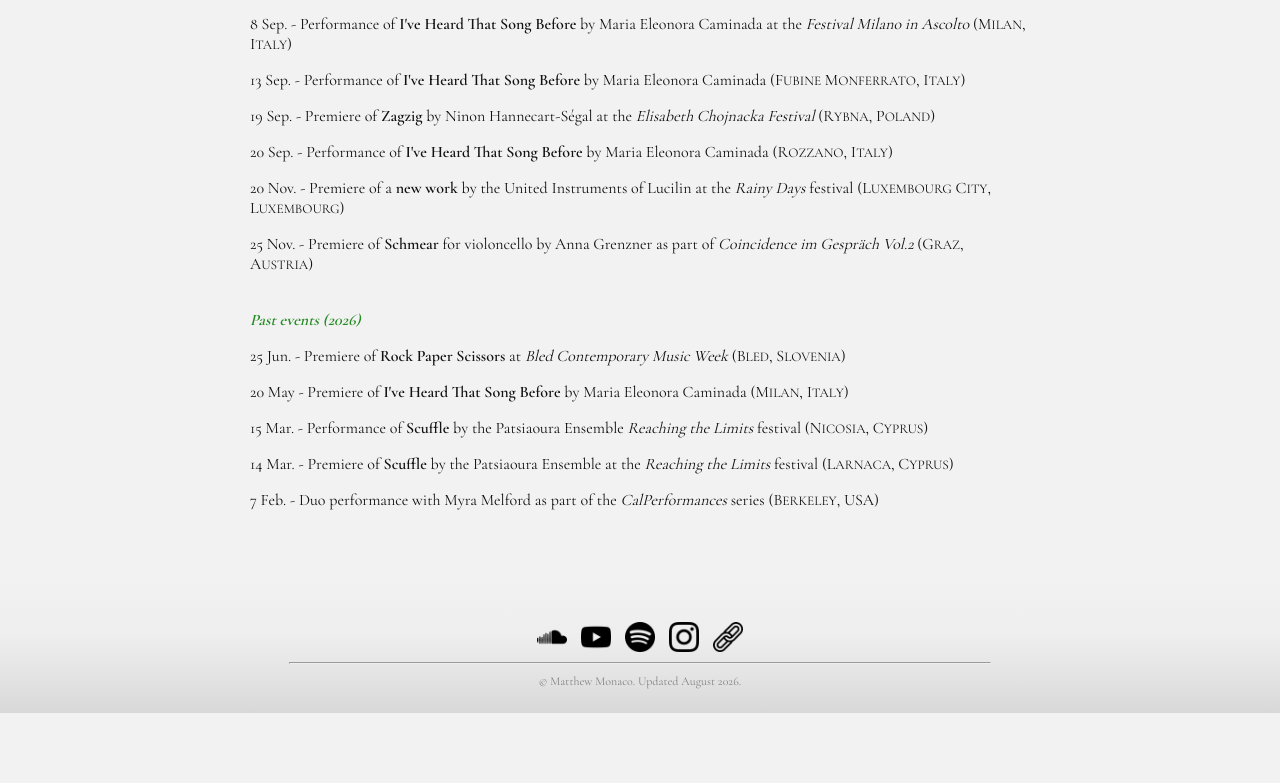
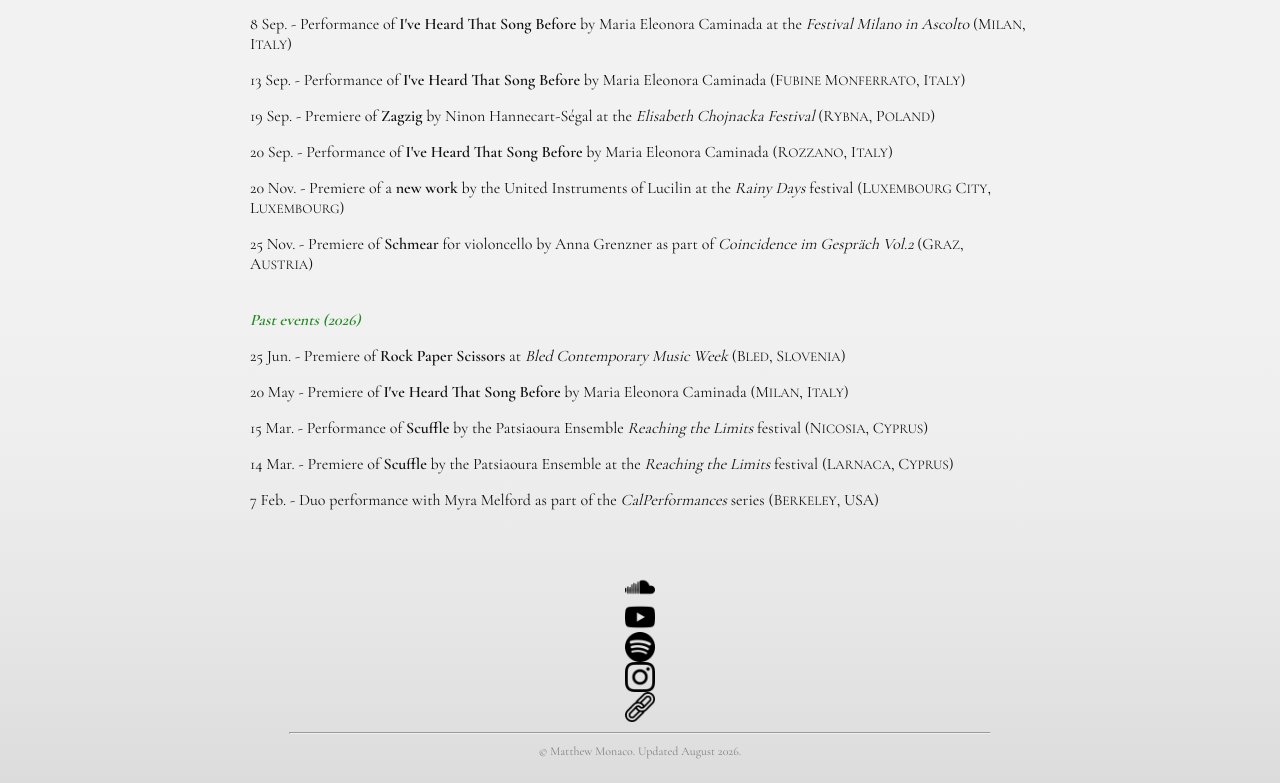
Before and after one commit to matthew-monaco/matthew-monaco.github.io, a Jekyll site: the page built from index.md, in a window 1280 px wide. Shown: the part 503-1286 px from the top of the page. Built offline with Jekyll 4.4.1, drawn with Linux system fonts in a browser that asks for light colours; before the commit the page ends 1216 px from its top, so only the background shows below that.

Commit message:
Update style.css

```diff
--- a/assets/style.css
+++ b/assets/style.css
@@ -196,25 +196,20 @@ details > *:not(summary) {
    FOOTER
 ========================= */
 
-.site-footer {
-  margin-top: 30px;
-  padding-top: 50px;
-  padding-bottom: 25px;
-
+.page-bottom {
   background: linear-gradient(
     to bottom,
     #f2f2f2 0%,
-    #eeeeee 45%,
-    #e3e3e3 75%,
-    #d8d8d8 100%
+    #f2f2f2 55%,
+    #eeeeee 72%,
+    #e5e5e5 88%,
+    #dcdcdc 100%
   );
 }
 
-.socials {
-  display: flex;
-  justify-content: center;
-  gap: 14px;
-  flex-wrap: wrap;
+.site-footer {
+  margin-top: 30px;
+  padding-bottom: 25px;
 }
 
 .social-link img {
```
